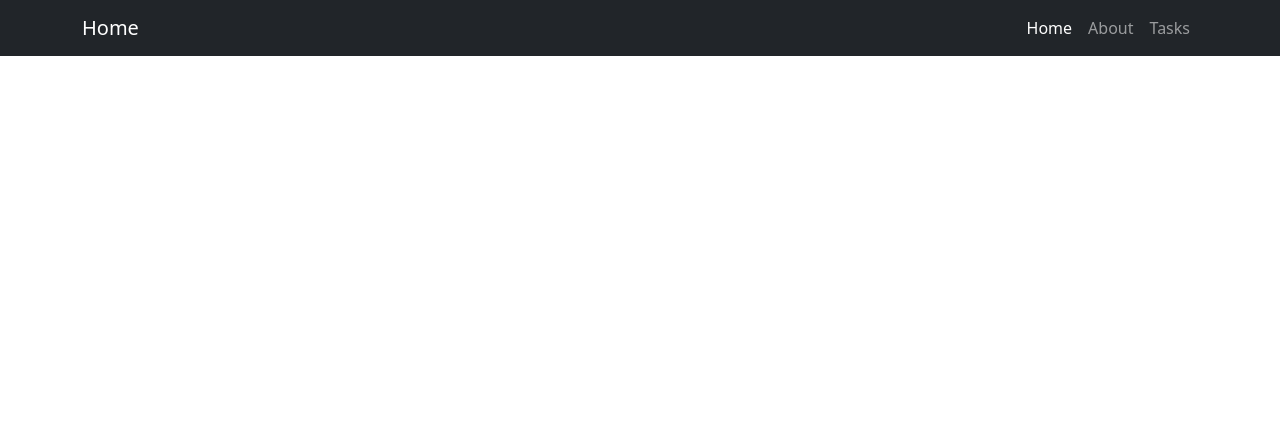
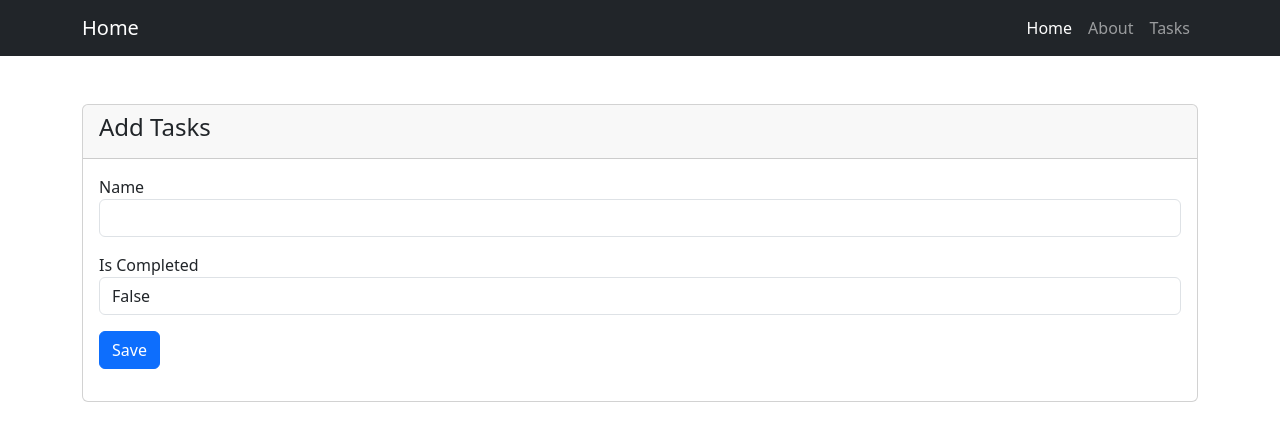
Before and after one commit to SirCoolMind/vue-3.7.3-web, a Vue app: page /tasks/create in a window 1280 px wide. Shown: the top 440 px of the page. Built offline with nearby package versions, Linux system fonts and the light colour scheme.

Commit message:
[Task] added create form

```diff
--- a/src/router/index.js
+++ b/src/router/index.js
@@ -21,6 +21,11 @@ const router = createRouter({
       path: '/tasks',
       name: 'tasks',
       component: () => import('../views/Tasks/Listing.vue')
+    },
+    {
+      path: '/tasks/create',
+      name: 'tasks-create',
+      component: () => import('../views/Tasks/Create.vue')
     }
   ]
 })
--- /dev/null
+++ b/src/views/Tasks/Create.vue
@@ -0,0 +1,88 @@
+<template>
+
+    <div class="container mt-5">
+        <div class="card">
+            <div class="card-header">
+                <h4>Add Tasks</h4>
+            </div>
+            <div class="card-body">
+                <div class="mb-3">
+                    <label for="">Name</label>
+                    <input v-model="record.name" type="text" class="form-control"/>
+                    <error-message :field="'name'" :error-messages="errorMessages" />
+                </div>
+                <div class="mb-3">
+                    <label for="">Is Completed</label>
+                    <select v-model="record.is_completed" class="form-control">
+                        <option disabled value="">Please select one</option>
+                        <option :value="true">True</option>
+                        <option :value="false">False</option>
+                    </select>
+                </div>
+                <div class="mb-3">
+                    <button type="button" @click="saveData" class="btn btn-primary">Save</button>
+                </div>
+            </div>
+        </div>
+
+    </div>
+</template>
+
+<script>
+import axios from 'axios';
+import {
+  getValue
+} from "@helpers/helpers";
+import ErrorMessage from '@forms/ErrorMessage.vue'; // Adjust the path
+
+export default {
+    name: 'task-create',
+    components: {
+        ErrorMessage,
+    },
+    data(){
+        return {
+            record: {
+                name: '',
+                is_completed: false,
+            },
+
+            errorMessages: {},
+        }
+    },
+    methods: {
+        // * helpers
+        getValue(resource, key) {
+            return getValue(resource, key);
+        },
+        hasError(field) {
+            return this.errorMessages.hasOwnProperty(field) && this.errorMessages[field].length > 0;
+        },
+
+        saveData(){
+            axios.post('http://laravel-10-api.test/api/v1/tasks', this.record)
+            .then(res => {
+                console.log(res.data)
+                alert(res.data.message);
+
+                this.record = {
+                    name: '',
+                    is_completed: false,
+                }
+            })
+            .catch(err => {
+
+                this.errorMessages = getValue(err, "response.data.errors");
+
+            })
+        }
+    }
+
+}
+</script>
+
+<style scoped>
+    .error-message {
+        color: red;
+    }
+</style>
```
Also changed, not shown: src/views/Tasks/View.vue (deleted, +0 -48 lines).
